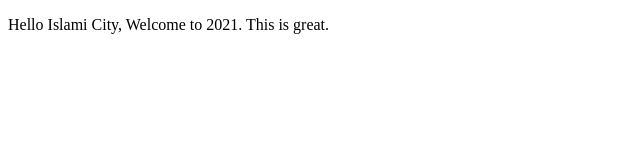
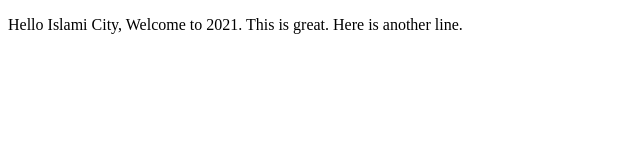
Before and after one commit to malihamza/islami-city-mock, a plain HTML site: page index.html in a window 1280 px wide. Shown: the whole page, without its empty margins (0-640 px from the left). Drawn offline with Linux system fonts and the light colour scheme.

Commit message:
added 3rd line

```diff
--- a/index.html
+++ b/index.html
@@ -7,5 +7,6 @@
 <p>
      Hello Islami City, Welcome to 2021.
      This is great.
+     Here is another line.
 </p>
 </html>
```
